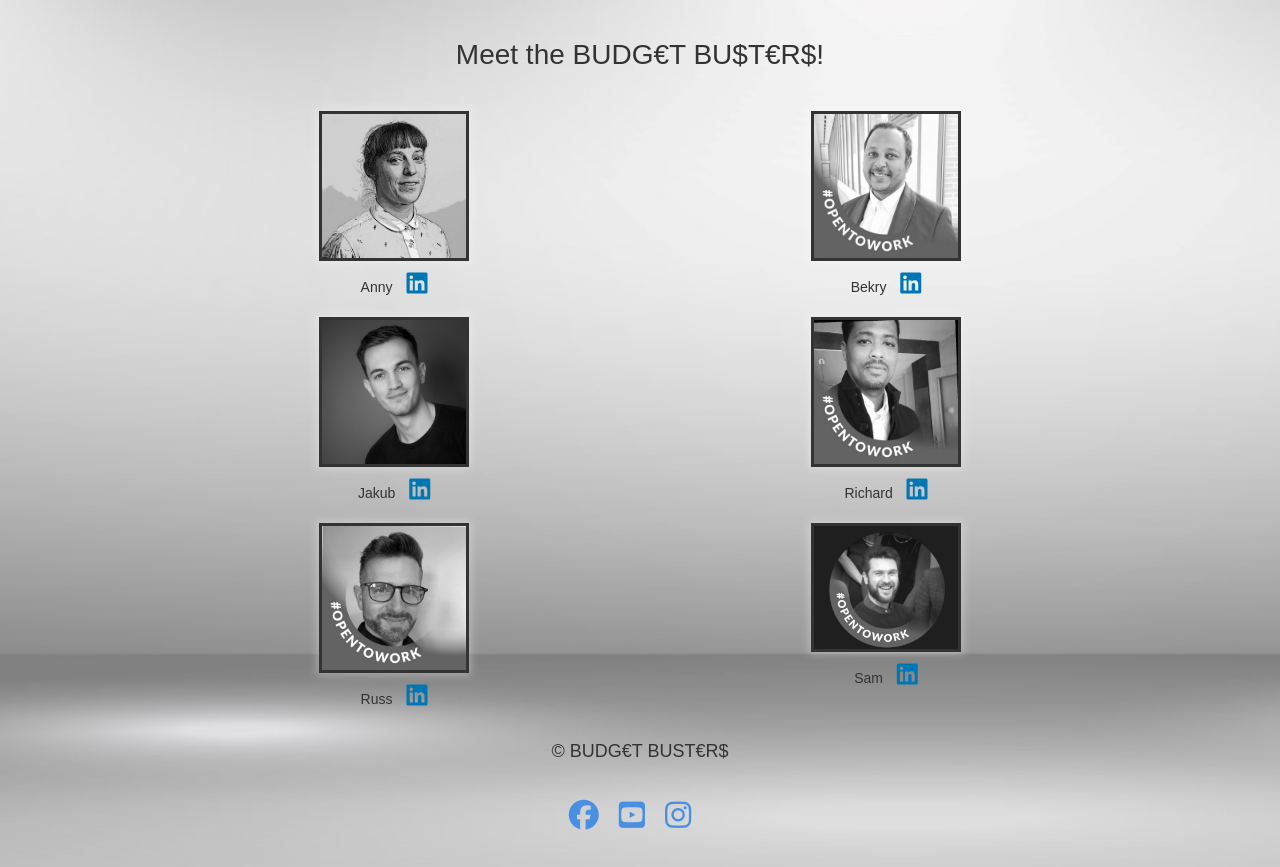
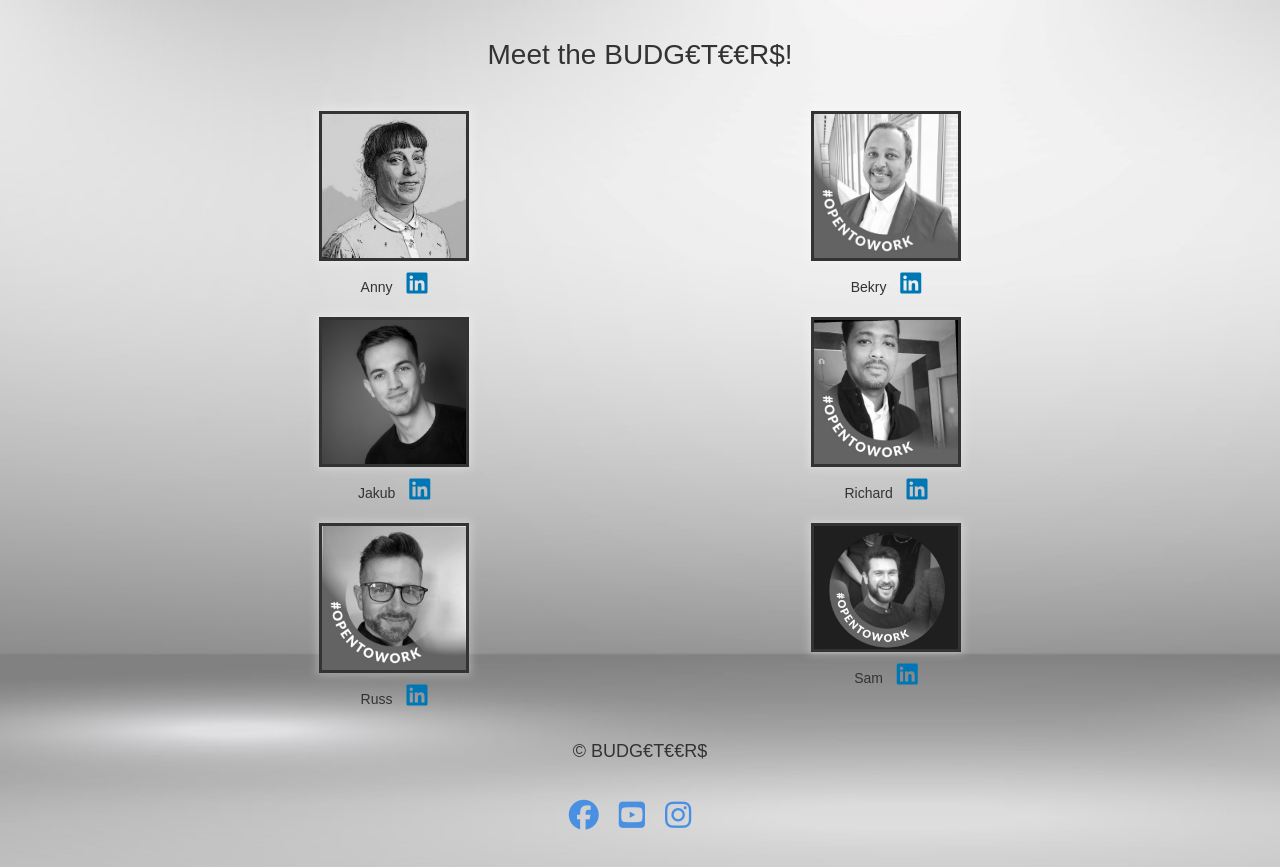
Before and after one commit to rstan-dev/jan24-hackathon, a Django app: page /profile/about_us/ in a window 1280 px wide. Shown: the part 227-1094 px from the top of the page. Run offline with Django 3.2, Linux system fonts and the light colour scheme; some libraries are stand-ins or nearby versions.

Commit message:
update about and footer

```diff
--- a/templates/accounts/about.html
+++ b/templates/accounts/about.html
@@ -13,7 +13,7 @@
     <div class="container main-container my-auto">
       <div class="row text-center">
           <div class="col-12 py-4">
-              <h1> Meet the BUDG€T BU$T€R$! </h1>
+              <h1> Meet the BUDG€T€€R$! </h1>
           </div>
 
 
--- a/templates/includes/footer.html
+++ b/templates/includes/footer.html
@@ -8,7 +8,7 @@
     <div id="footer-font">
 
       <span>
-        <p> &copy; <span id="copyrightYear"></span> BUDG€T BUST€R$ </p>
+        <p> &copy; <span id="copyrightYear"></span> BUDG€T€€R$ </p>
       </span>
       <span>
 
```
